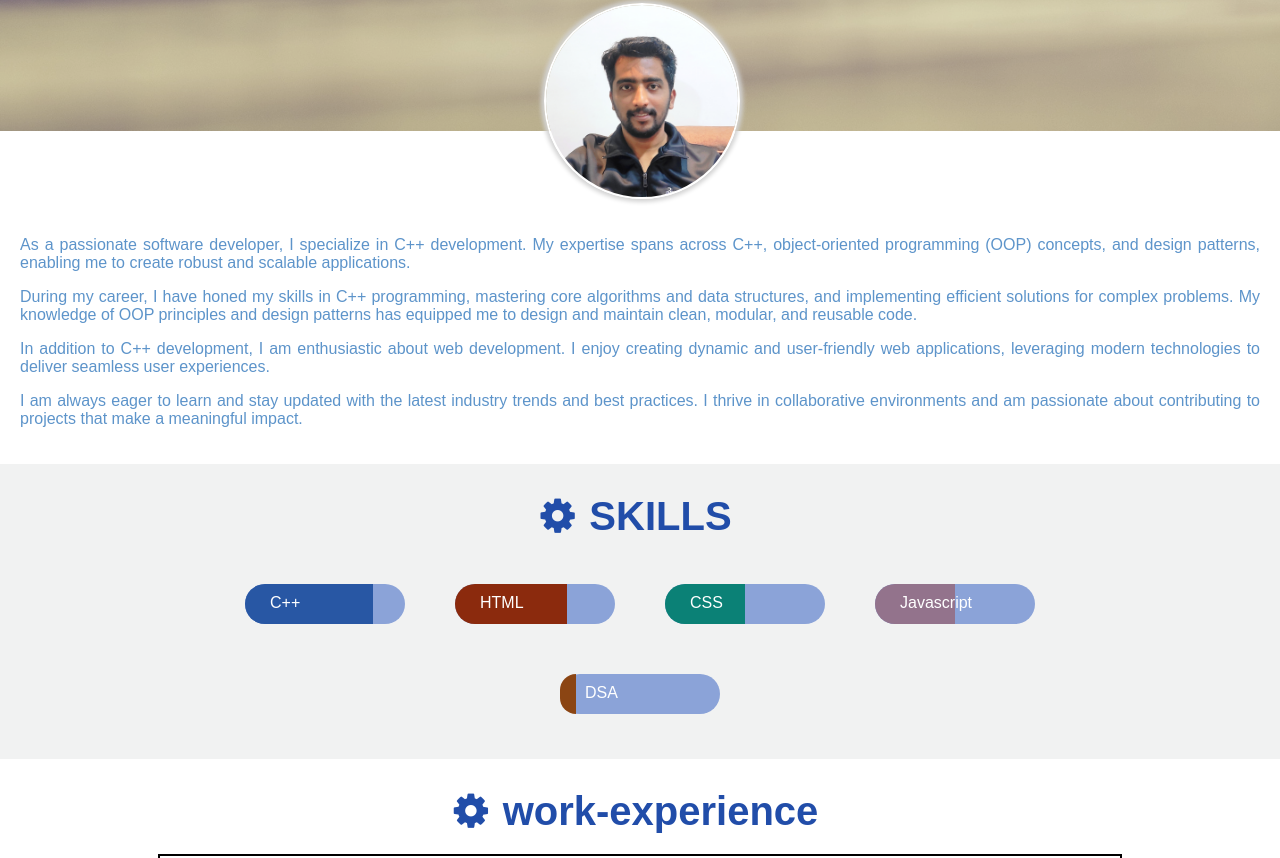
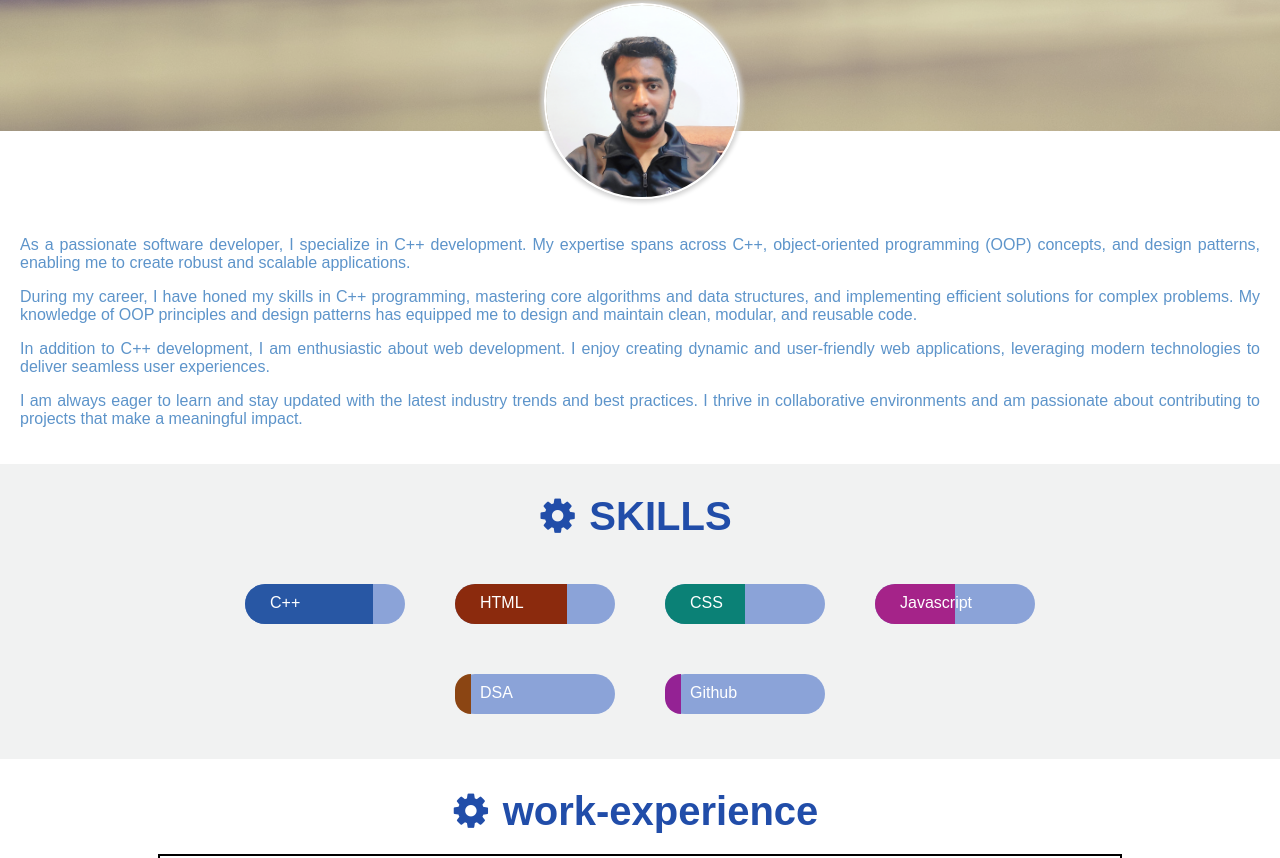
Before and after one commit to samadhan22/samadhan-salunkhe, a plain HTML site: page index.html in a window 1280 px wide. Shown: the part 293-1151 px from the top of the page. Drawn offline with Linux system fonts and the light colour scheme.

Commit message:
skill section

```diff
--- a/index.html
+++ b/index.html
@@ -93,6 +93,7 @@
                 <div class="skill-contaner skill-Variable-Property"><div class="fifty-percent mb-teal container-border"><div class="skill-name">CSS</div></div></div>
                 <div class="skill-contaner skill-Variable-Property"><div class="fifty-percent mb-light-purple container-border"><div class="skill-name">Javascript</div></div></div>
                 <div class="skill-contaner skill-Variable-Property"><div class="ten-percent mb-saddle-brown container-border"><div class="skill-name">DSA</div></div></div>
+                <div class="skill-contaner skill-Variable-Property"><div class="ten-percent mb-violet container-border"><div class="skill-name">Github</div></div></div>
             </div>
         </section>
         <section id="work-experience">
--- a/styles/style.css
+++ b/styles/style.css
@@ -294,13 +294,15 @@ section:nth-child(odd) {
 }
 
 .mb-light-purple {
-    background-color: #93738c;
+    background-color: #a52389;
 }
 
 .mb-saddle-brown {
     background-color:saddlebrown;
 }
-
+.mb-violet {
+    background-color:rgb(148, 34, 148);
+}
 
 /*Percentage Classes */
 .eighty-percent{
```
